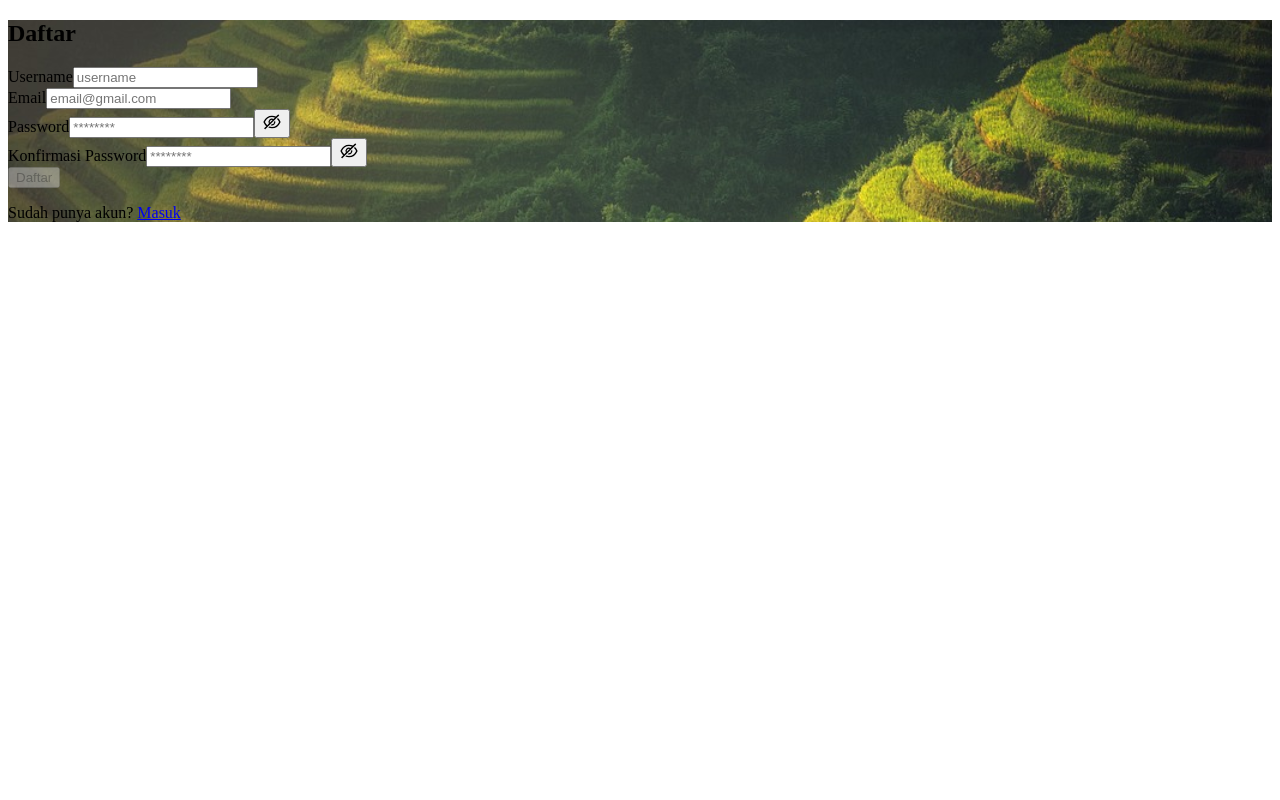
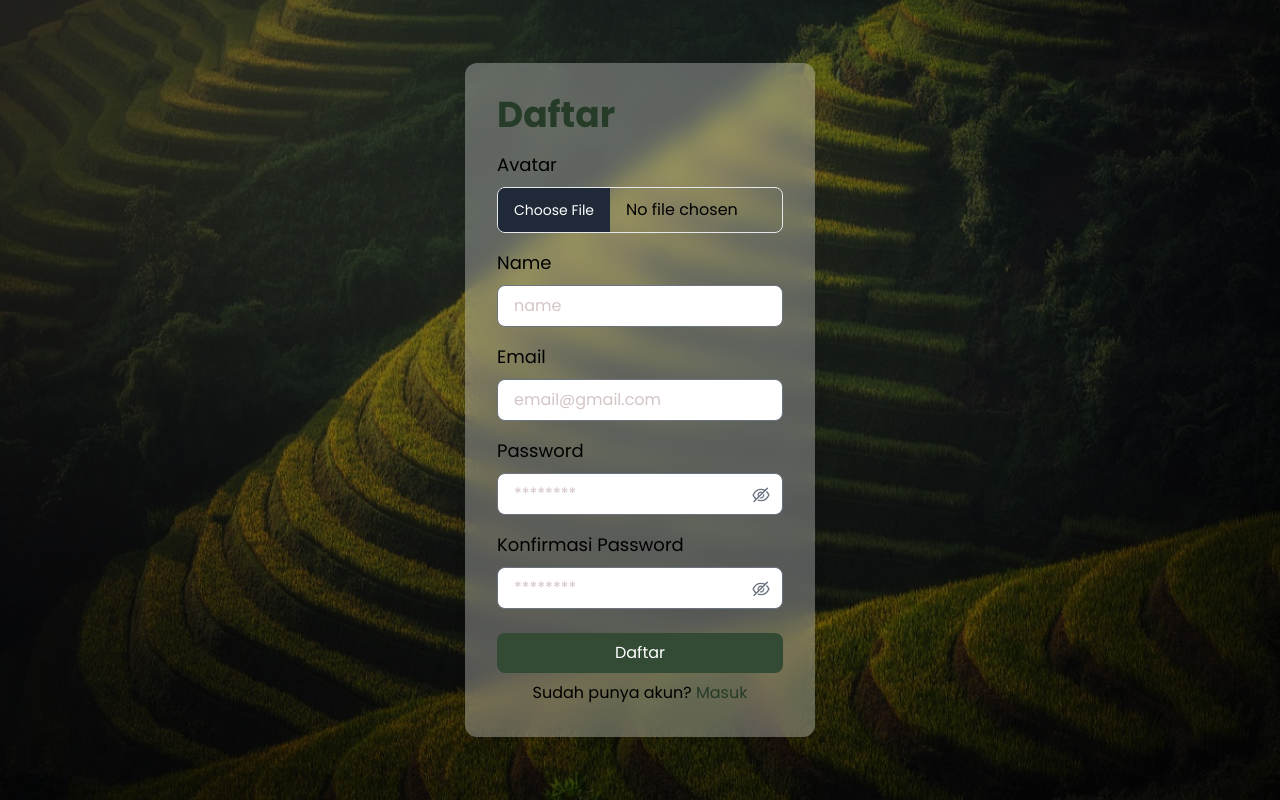
Before and after one commit to PCC-Coders/fe-agrolyze, a Next.js app: page /daftar in a window 1280 px wide. Built offline with nearby package versions, Linux system fonts and the light colour scheme.

Commit message:
feat: menambah halaman auth

```diff
--- a/src/app/(auth)/daftar/page.jsx
+++ b/src/app/(auth)/daftar/page.jsx
@@ -7,7 +7,7 @@ import {useRouter} from "next/navigation";
 import Loading from "@/components/loading";
 import SuccessRegister from "@/components/popup/SuccessRegister";
 import {getToken, setToken} from "@/lib/auth";
-import {API_BASE_URL} from "@/lib/config";
+import {API_BASE_URL, API_DEV_URL} from "@/lib/config";
 
 export default function Register() {
   const [isClient, setIsClient] = useState(false);
@@ -23,7 +23,7 @@ export default function Register() {
   const [isSubmitting, setIsSubmitting] = useState(false);
   const [isModalOpen, setIsModalOpen] = useState(false);
   const router = useRouter();
-  const token = getToken();
+  const [file, setFile] = useState(null);
 
   useEffect(() => {
     setIsClient(true);
@@ -54,6 +54,9 @@ export default function Register() {
 
     const url = `${API_DEV_URL}/auth/register`;
     const form = new FormData();
+    if (file) {
+      form.append("image", file);
+    }
     form.append("name", name);
     form.append("email", email);
     form.append("password", password);
@@ -79,6 +82,10 @@ export default function Register() {
     } finally {
       setIsSubmitting(false);
     }
+  };
+
+  const handleFileChange = (e) => {
+    setFile(e.target.files[0]);
   };
 
   const handleModalClose = () => {
@@ -108,14 +115,28 @@ export default function Register() {
             {/* Nama Pengguna */}
             <div className='mb-4'>
               <label className='block text-sm sm:text-lg mb-2' htmlFor='name'>
-                Username
+                Avatar
+              </label>
+              <input
+                id='image'
+                type='file'
+                value={formData.image}
+                onChange={handleFileChange}
+                placeholder='image'
+                className='w-full border rounded-lg focus:outline-none focus:ring focus:ring-indigo-300 placeholder-agro-placeholder text-black text-sm sm:text-base'
+              />
+            </div>
+
+            <div className='mb-4'>
+              <label className='block text-sm sm:text-lg mb-2' htmlFor='name'>
+                Name
               </label>
               <input
                 id='name'
                 type='text'
                 value={formData.name}
                 onChange={handleInputChange}
-                placeholder='username'
+                placeholder='name'
                 className='w-full px-4 py-2 border rounded-lg focus:outline-none focus:ring focus:ring-indigo-300 placeholder-agro-placeholder text-black text-sm sm:text-base'
               />
             </div>
@@ -198,7 +219,7 @@ export default function Register() {
               </button>
             </div>
 
-            {error && <p className='text-red-500 text-sm mb-4'>{error}</p>}
+            {error && <p className='text-red-900 text-sm mb-4'>{error}</p>}
 
             {/* Tombol Register */}
             <button
--- /dev/null
+++ b/src/app/(auth)/layout.jsx
@@ -0,0 +1,22 @@
+import NavbarAdmin from "@/components/atoms/flowbite/NavbarAdmin";
+import SidebarAdmin from "@/components/atoms/flowbite/SidebarAdmin";
+import "../(public)/globals.css";
+
+export const metadata = {
+  title: "Agrolyze",
+  description: "Cerdas Bertani, Panen Berarti",
+};
+
+export default function RootLayout({children}) {
+  return (
+    <html lang='en' className='scroll-smooth'>
+      <head>
+        <link
+          href='https://fonts.googleapis.com/css2?family=Poppins:wght@400;700&display=swap'
+          rel='stylesheet'
+        />
+      </head>
+      <body>{children}</body>
+    </html>
+  );
+}
```
